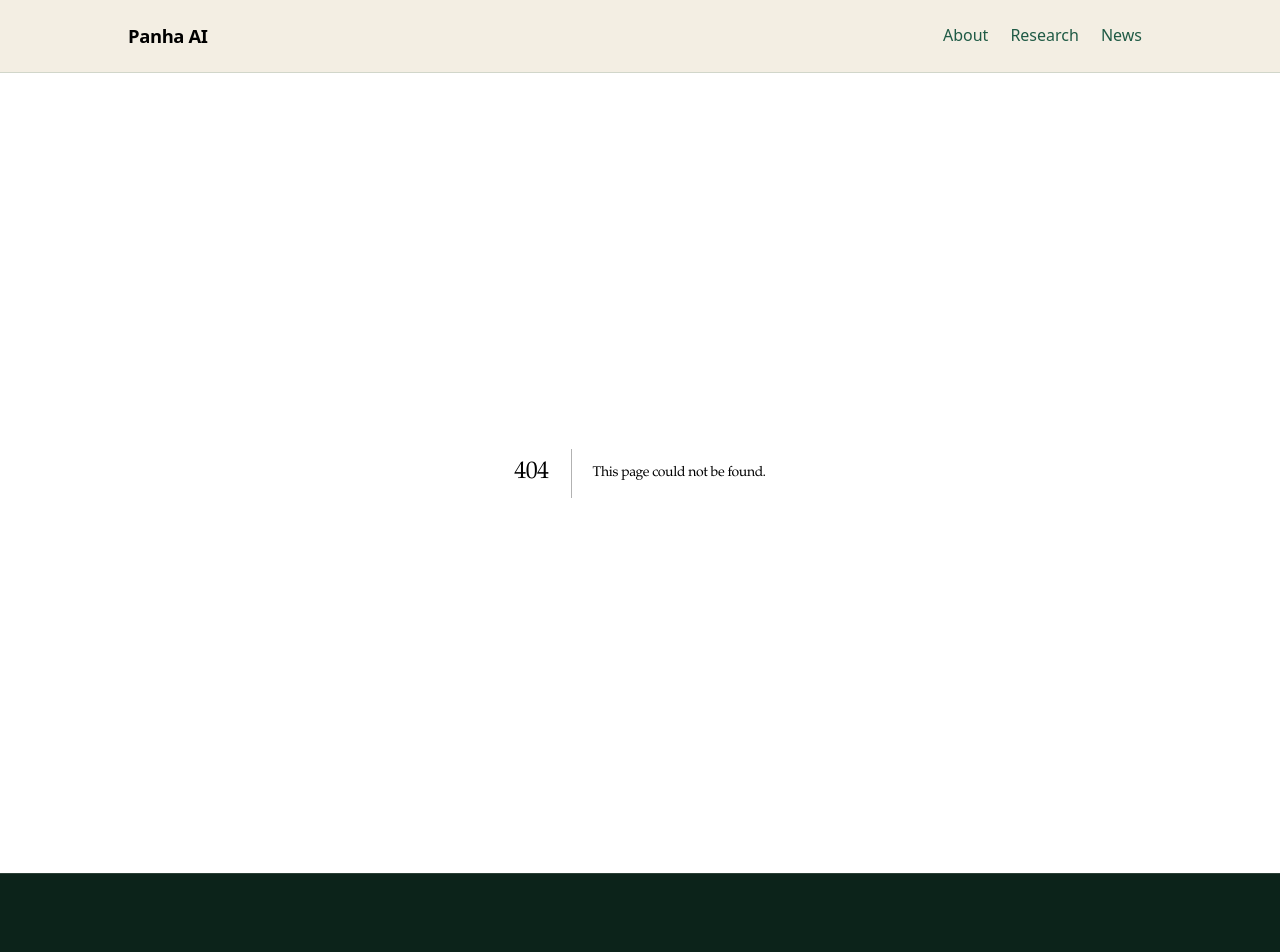
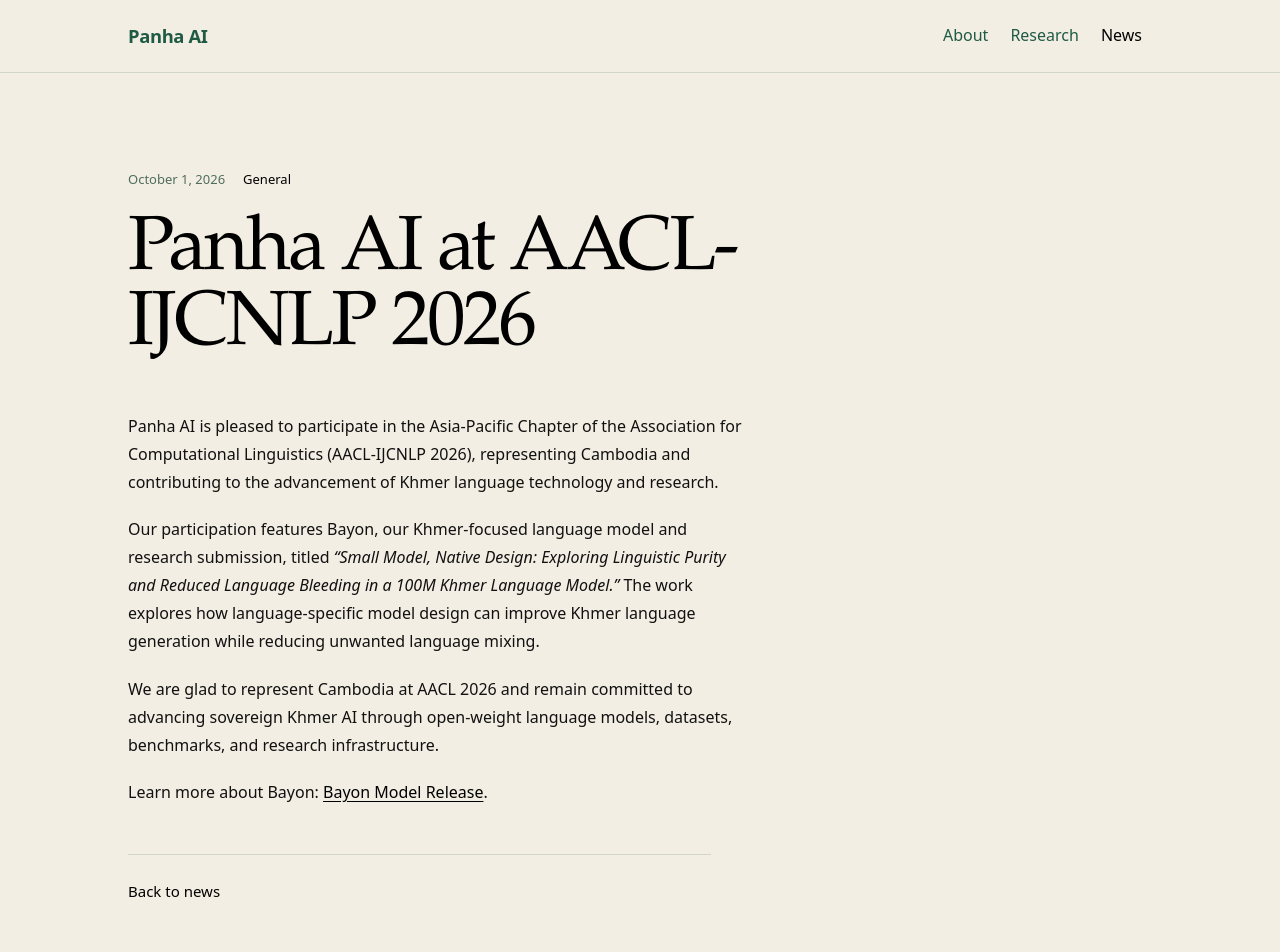
Before and after one commit to sovannpanhaseng/panha-ai, a Next.js app: page /2026-10-01 in a window 1280 px wide. Before the commit this address had no page. Shown: the top 952 px of the page. Built offline with nearby package versions, Linux system fonts and the light colour scheme.

Commit message:
Add AACL 2026 article and news card
Publish the October 1, 2026 AACL-IJCNLP article at /2026-10-01 and add its linked card to the top of the News feed's General category.

```diff
--- /dev/null
+++ b/app/2026-10-01/page.tsx
@@ -0,0 +1,73 @@
+import Link from "next/link";
+import type { Metadata } from "next";
+
+export const metadata: Metadata = {
+  title: "Panha AI at AACL-IJCNLP 2026 — Panha AI",
+  description:
+    "Panha AI is participating in AACL-IJCNLP 2026 with Bayon, our Khmer-focused language model and research submission.",
+};
+
+export default function ArticlePage() {
+  return (
+    <main id="main" className="article-page">
+      <div className="article-page__inner">
+        <article>
+          <header className="article-head">
+            <div className="article-meta">
+              <time dateTime="2026-10-01">October 1, 2026</time>
+              <span>General</span>
+            </div>
+
+            <h1 className="article-title">
+              Panha AI at AACL-IJCNLP 2026
+            </h1>
+          </header>
+
+          <div className="article-body">
+            <p>
+              Panha AI is pleased to participate in the Asia-Pacific Chapter
+              of the Association for Computational Linguistics (AACL-IJCNLP
+              2026), representing Cambodia and contributing to the advancement
+              of Khmer language technology and research.
+            </p>
+
+            <p>
+              Our participation features Bayon, our Khmer-focused language
+              model and research submission, titled{" "}
+              <cite>
+                “Small Model, Native Design: Exploring Linguistic Purity and
+                Reduced Language Bleeding in a 100M Khmer Language Model.”
+              </cite>{" "}
+              The work explores how language-specific model design can improve
+              Khmer language generation while reducing unwanted language
+              mixing.
+            </p>
+
+            <p>
+              We are glad to represent Cambodia at AACL 2026 and remain
+              committed to advancing sovereign Khmer AI through open-weight
+              language models, datasets, benchmarks, and research
+              infrastructure.
+            </p>
+
+            <p>
+              Learn more about Bayon:{" "}
+              <a
+                href="https://huggingface.co/attentionlab/bayon"
+                target="_blank"
+                rel="noreferrer"
+              >
+                Bayon Model Release
+              </a>
+              .
+            </p>
+          </div>
+
+          <p className="article-back">
+            <Link href="/news">Back to news</Link>
+          </p>
+        </article>
+      </div>
+    </main>
+  );
+}
--- a/app/globals.css
+++ b/app/globals.css
@@ -1225,6 +1225,99 @@ main {
   line-height: 1.6;
 }
 
+.news-card--link:hover .news-card__title {
+  text-decoration: underline;
+  text-underline-offset: 3px;
+}
+
+.news-card--link:focus-visible {
+  outline: 2px solid #000;
+  outline-offset: 4px;
+}
+
+/* --------------------------------------------------------------------------
+   Article
+   -------------------------------------------------------------------------- */
+
+.article-page {
+  padding: clamp(56px, 8vw, 96px) 0 clamp(72px, 10vw, 120px);
+}
+
+.article-page__inner {
+  width: 100%;
+  max-width: var(--max-width);
+  margin-inline: auto;
+  padding-inline: var(--gutter);
+}
+
+.article-head {
+  max-width: 72ch;
+}
+
+.article-meta {
+  display: flex;
+  flex-wrap: wrap;
+  gap: 8px 18px;
+  color: var(--muted);
+  font-size: 0.8125rem;
+}
+
+.article-meta span {
+  color: #000;
+  font-weight: 500;
+}
+
+.article-title {
+  max-width: 18ch;
+  margin-top: 24px;
+  color: #000;
+  font-size: clamp(2.75rem, 6vw, 5rem);
+  line-height: 0.98;
+  letter-spacing: -0.035em;
+}
+
+.article-body {
+  display: grid;
+  gap: 1.2em;
+  max-width: 68ch;
+  margin-top: clamp(32px, 5vw, 48px);
+  color: #111;
+  font-size: clamp(1rem, 1.2vw, 1.125rem);
+  line-height: 1.75;
+}
+
+.article-body cite {
+  font-style: italic;
+}
+
+.article-body a {
+  color: #000;
+  text-decoration: underline;
+  text-underline-offset: 3px;
+  transition: color 0.18s ease;
+}
+
+.article-body a:hover {
+  color: var(--green-text);
+}
+
+.article-back {
+  max-width: 68ch;
+  margin-top: clamp(32px, 5vw, 48px);
+  padding-top: 24px;
+  border-top: 1px solid var(--line);
+  font-size: 0.9375rem;
+}
+
+.article-back a {
+  color: #000;
+  transition: color 0.18s ease;
+}
+
+.article-back a:hover {
+  color: var(--green-text);
+}
+
 @media (min-width: 900px) {
   .news-layout {
     grid-template-columns: 180px minmax(0, 1fr);
--- a/components/site-header.tsx
+++ b/components/site-header.tsx
@@ -27,6 +27,8 @@ const MENUS: Record<MenuKey, { label: string; items: string[] }> = {
 
 export function SiteHeader() {
   const pathname = usePathname();
+  const isNewsPage =
+    pathname === "/news" || /^\/\d{4}-\d{2}-\d{2}$/.test(pathname);
   const [openMenu, setOpenMenu] = useState<MenuKey | null>(null);
   const [displayMenu, setDisplayMenu] = useState<MenuKey>("about");
   const [pinned, setPinned] = useState(false);
@@ -234,7 +236,7 @@ export function SiteHeader() {
             <Link
               className="nav-link"
               href="/news"
-              aria-current={pathname === "/news" ? "page" : undefined}
+              aria-current={isNewsPage ? "page" : undefined}
               onMouseEnter={closeMenu}
               onClick={closeMenu}
             >
```
Also changed, not shown: components/news-list.tsx (+29 -3 lines).
